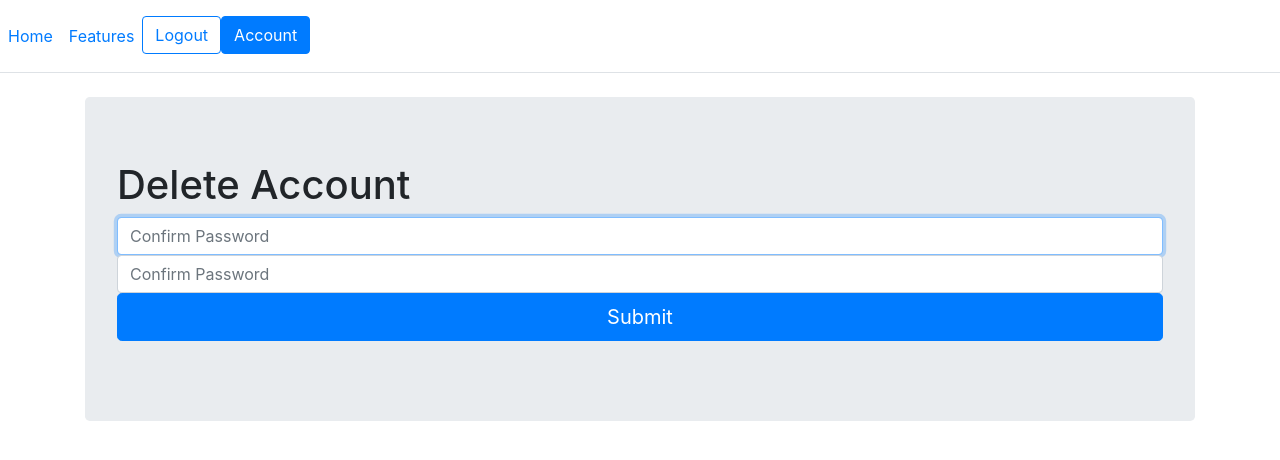
After one commit to jackschlehr2/gamblersparadise, a Flask app: page /delete-account in a window 1280 px wide. The commit adds this page. Shown: the top 460 px of the page. Run offline with Flask 2, Linux system fonts and the light colour scheme; the visitor is signed in with stand-in values (Sample User, id 1); some libraries are stand-ins or nearby versions.

Commit message:
delete user

```diff
--- a/flaskr/app.py
+++ b/flaskr/app.py
@@ -52,6 +52,10 @@ def signUp():
                                                 ( _name, _hashed_password, _email ) )
         conn.commit()
         session['logged_in'] = True
+        session['user_name'] = _name
+        curr.execute( "SELECT * FROM users WHERE user_id = @@Identity" )
+        data = curr.fetchall()
+        session['user_id'] = data[0][0]
         return json.dumps( {'staus':'success'} )
     else:
         return json.dumps({'html':'<span>Enter the required fields</span>'})
@@ -132,6 +136,37 @@ def change_password():
         return {'status':'error'}
 
 
+@app.route( '/delete-account', methods=['GET', 'POST'])
+@login_required
+def delete_account():
+    if request.method=='GET':
+        return render_template('delete_account.html')
+    elif request.method=='POST':
+        new_password1 = request.form['newPassword1']
+        new_password2 = request.form['newPassword2']
+        if new_password1 != new_password2:
+            return render_template('delete_account.html', message="Passwords Not Same")
+
+        conn = mysql.connection
+        curr = conn.cursor()
+        _user_id = session['user_id']
+        query = "SELECT user_password FROM users WHERE user_id = {user_id}".format(user_id=_user_id )
+        curr.execute( query )
+        data = curr.fetchall()
+        current_password = data[0][0]
+        if check_password_hash(current_password, new_password2 ):
+            delete_query = "DELETE from users where user_id = {user_id}".format(user_id=_user_id )
+            conn = mysql.connection
+            curr = conn.cursor()
+            curr.execute( delete_query )
+            conn.commit()
+            return render_template('index.html', message="Account Deleted")
+        else:
+            return render_template('delete_account.html', message="Password Not Correct")
+    else:
+        return {'status':'error'}
+
+
 @app.route( '/new-bet', methods=['GET', 'POST'])
 @login_required
 def bet():
--- a/flaskr/templates/account.html
+++ b/flaskr/templates/account.html
@@ -8,6 +8,7 @@
 
         <a href="/new-bet"><button type="button" class="btn btn-outline-primary me-2">New bet</button></a>
         <a href="/change-password"><button type="button" class="btn btn-outline-primary me-2">change password</button></a>
+        <a href="/delete-account"><button type="button" class="btn btn-outline-primary me-2">delete account</button></a>
 
         <header>
           <h1>Welcome {{account_name}}!! ... TODO: display the stats for user</h1>
--- /dev/null
+++ b/flaskr/templates/delete_account.html
@@ -0,0 +1,21 @@
+{% extends "header.html" %}
+
+{% block body %}
+
+    <div class="container">
+
+      <div class="jumbotron">
+        <h1>Delete Account</h1>
+        <form class="delete-account" method=POST action="/delete-account">
+            <label for="inputNewPassword1" class="sr-only">Confirm Password</label>
+                <input type="text" name="newPassword1" id="newPassword1" class="form-control" placeholder="Confirm Password" required autofocus>
+            <label for="inputNewPassword2" class="sr-only">Confirm Password</label>
+                <input type="text" name="newPassword2" id="newPassword2" class="form-control" placeholder="Confirm Password" required autofocus>
+
+                <button type=submit id="btnSubmit" class="btn btn-lg btn-primary btn-block" type="button">Submit</button>
+        </form>
+
+      </div>
+
+    </div>
+  {% endblock  %}
```
